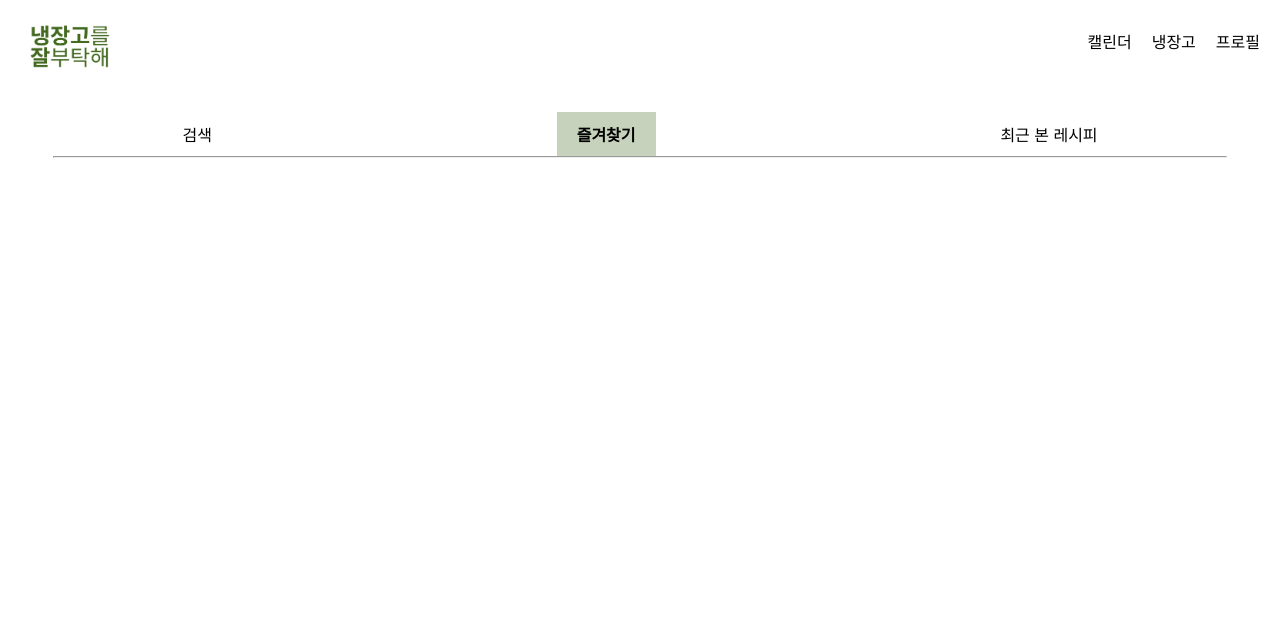
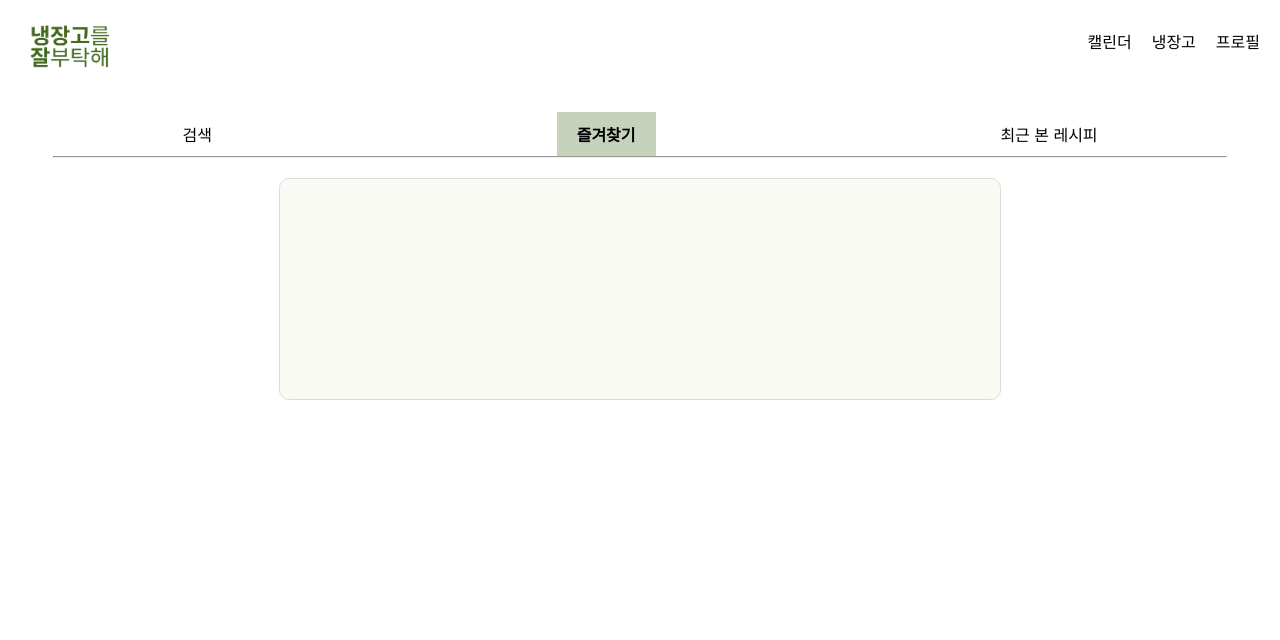
Before and after one commit to collinahn/take_care_of_my_refrigerator, a Flask app: page /search/ in a window 1280 px wide, after a click on "즐겨찾기". Shown: the top 640 px of the page. Run offline with Flask 3, Linux system fonts and the light colour scheme; parts of the project's set-up code (start-up, migrations or seed data) failed here and were passed over.

Commit message:
content box 다시 살림

```diff
--- a/templates/search.html
+++ b/templates/search.html
@@ -213,10 +213,10 @@
                     <button class="search"><img src="/resources/search.png" alt="Search Icon"></button>
                 </div>
             </div>
-            <div id="favorites" style="display:none;">
+            <div id="favorites" class="content-box" style="display:none;">
                 <!-- Favorites content -->
             </div>
-            <div id="recent" style="display:none;">
+            <div id="recent" class="content-box" style="display:none;">
                 <!-- Recent content -->
             </div>
 
```
